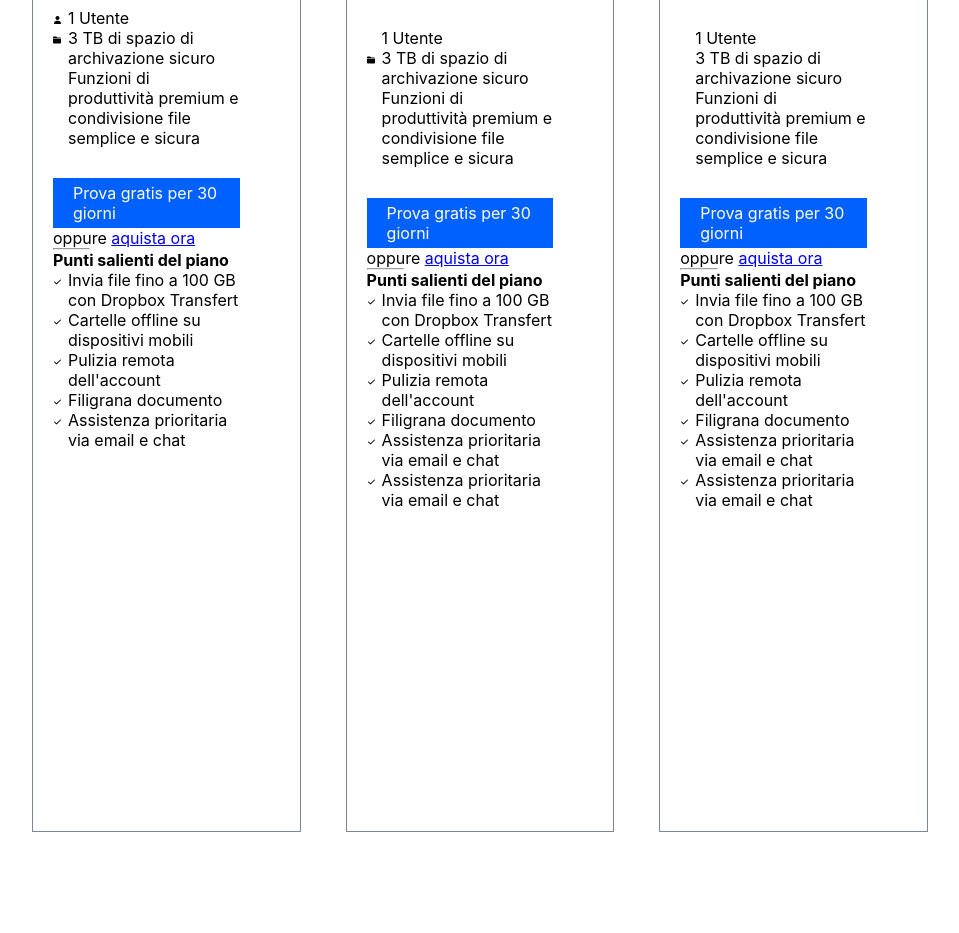
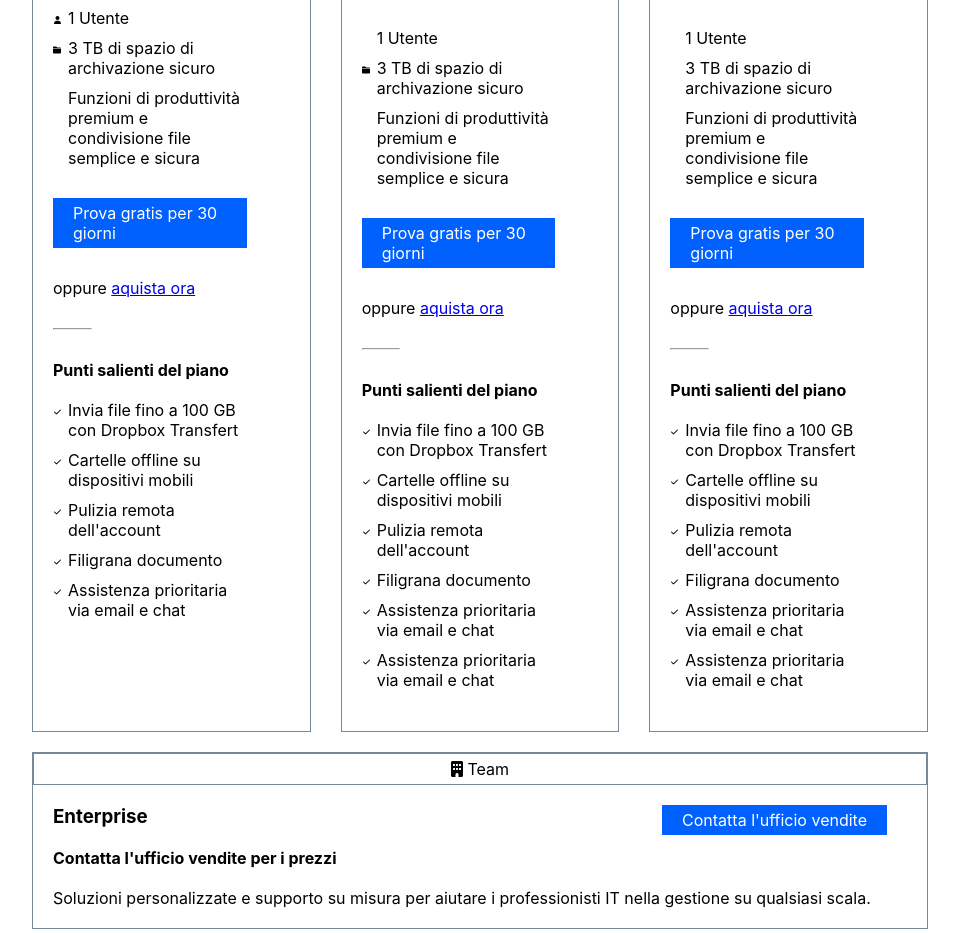
Before and after one commit to AbdelhamidAyadi/htmlcss-dropbox, a plain HTML site: page index.html in a window 1280 px wide. Shown: the part 1133-2066 px from the top of the page, without its empty margins (160-1119 px from the left). Before the commit the page ends 1969 px from the top, so only its background shows below. Drawn offline with Linux system fonts and the light colour scheme.

Commit message:
Sezione piani Dropbox

```diff
--- a/assets/css/style.css
+++ b/assets/css/style.css
@@ -11,7 +11,7 @@
 }
 
 .clearfix::after{
-    content: "";
+    content: " ";
     display: table;
     clear: both;
 }
@@ -33,11 +33,13 @@ nav li a{
     display: inline-block;
     float: right;
 
+
 }
 .menu-left{
     margin-top: 15px;
     display: inline-block;
     float: left;
+
 }
 
 nav{
@@ -75,7 +77,7 @@ nav .button{
 .text-section1{
     display: inline-block;
     width: 30%;
-    float: left;
+
     text-align: left;
     height: 350px;
 }
@@ -143,9 +145,15 @@ h1{
     text-align: center;
     margin-top: 100px;
 }
+.section-2 li{
+    margin: 10px 0;
+}
 
 h3{
     margin: 20px 0px;
+}
+h4{
+    margin-bottom: 20px;
 }
 .price{
     font-weight: bold;
@@ -166,9 +174,9 @@ h3{
     text-align: left;
 }
 .container-columns{
-    width: 70%;
     display: inline-block;
     text-align: center;
+    width: 70%;
     margin-top: 100px;
 
 }
@@ -180,31 +188,68 @@ h3{
 
 .column-1{
     display: inline-block;
-    height: 1000px;
-    width: calc(30%);
+    min-height: 900px;
+    width: calc((100%/3) - 20px);
+    border: lightslategray 1px solid;
+    float: left;
+
+
+}
+.column-2{
+    display: inline-block;
+    min-height: 900px;
+    width: calc((100%/3) - 20px);
+    border: lightslategray 1px solid;
+    margin: 0 30px;
+    float: left;
+}
+.column-3{
+    display: inline-block;
+    min-height: 900px;
+    width: calc((100%/3) - 20px);
     border: lightslategray 1px solid;
     float: left;
 
 }
-.column-2{
+
+.row-section2 {
+
+}
+
+.row-container2{
+    border: lightslategrey 1px solid;
+    width: 100%;
+    margin-top: 20px;
+    float: left;
+}
+.container-row{
+    margin: 0 20px;
+}
+.container-row .button{
+    float: right;
+    margin: 0 20px;
+    margin-top: 20px;
+}
+.container-row p{
+    margin-bottom: 20px;
+}
+
+.row-container2 h3{
     display: inline-block;
-    height: 1000px;
-    width: calc(30%);
+
+}
+.top-row{
+
     border: lightslategray 1px solid;
-    float: left;
-    margin-left: 5%;
-}
-.column-3{
-    display: inline-block;
-    height: 1000px;
-    width: calc(30%);
-    border: lightslategray 1px solid;
-    float: left;
-    margin-left: 5%;
+    padding: 5px;
+    text-align: center;
+
+
 }
 .top{
     border: lightslategray 1px solid;
     padding: 5px;
+    text-align: center;
 }
 
 .container-columns li{
@@ -220,16 +265,17 @@ h3{
     display: inline-block;
     color: white;
     padding: 5px 20px;
+    margin-bottom:  30px;
 }
 .container-columns .button a{
     color: white;
-
 }
 .container-columns .button a{
     text-decoration: none;
 }
 .container-columns hr{
     width: 20%;
+    margin: 30px 0;
 }
 .container-columns li{
 list-style-type: none;
--- a/index.html
+++ b/index.html
@@ -14,7 +14,7 @@
 <body>
 <header>
     <nav>
-    <div class="menu-left">
+    <div class="menu-left clearfix">
         <ul>
             <li>
                 <img src="./assets/img/logo-small.png" alt="">
@@ -31,7 +31,7 @@
         </ul>
 
     </div>
-    <div class="menu-right">
+    <div class="menu-right clearfix">
         <ul>
             <li>
                 <a href="">Supporto</a>
@@ -55,7 +55,7 @@
 
         <div class="container-section1 centered">
             <h1>Tutto ciò che ti serve per il lavoro,<br> in un unico posto</h1>
-        <div class="text-section1 clearfix">
+        <div class="text-section1 clearfix ">
             <p>
                 Finalmente tutti i tuoi strumenti, contenuti e collaboratori sono accessibili dallo stesso posto. Dropbox Business è più di uno spazio di archiviazione sicuro: è un modo intelligente e integrato per ottimizzare il flusso di lavoro esistente.
             </p>
@@ -85,13 +85,13 @@
          </div>
          <div class="container-columns">
 
-            <div class="column-1">
+            <div class="column-1 clearfix ">
                 <div class="top">
                     <i class="fa-solid fa-user"></i>
                     <span>Singolo</span>
                 </div>
 
-                <div class="container-columns">
+                <div class="container-columns ">
 
                     <h3>Professional</h3>
                     <p class="price">19,99 &euro;</p>
@@ -122,13 +122,13 @@
                 </div>
 
             </div>
-            <div class="column-2">
+            <div class="column-2 clearfix">
                 <div class="top">
                     <i class="fa-solid fa-building"></i>
                     <span>Team</span>
                 </div>
 
-                <div class="container-columns">
+                <div class="container-columns ">
                     <h3>Standard</h3>
                 <p class="price">19,99 &euro;</p>
                 <span class="light-grey">/utente/mese, a partire da 3 utenti</span>
@@ -140,7 +140,7 @@
                 <div class="button">
                     <a href="#">Prova gratis per 30 giorni</a>
                 </div>
-                <div>
+                <div >
                     <span>oppure <a href="#">aquista ora</a> </span>
                 </div>
                 <hr>
@@ -159,12 +159,12 @@
                 </div>
 
             </div>
-            <div class="column-3">
+            <div class="column-3 clearfix ">
                 <div class="top">
                     <i class="fa-solid fa-building"></i>
                     <span>Team</span>
                 </div>
-                <div class="container-columns">
+                <div class="container-columns ">
                     <h3>Advanced</h3>
                 <p class="price">19,99 &euro;</p>
                 <span class="light-grey">/utente/mese, a partire da 3 utenti</span>
@@ -195,8 +195,40 @@
 
 
 
+
             </div>
+            <div class="row-container2">
+
+                <div class="top-row">
+                    <i class="fa-solid fa-building"></i>
+                    <span>Team</span>
+                </div>
+                <div class="container-row">
+                    <h3>
+                        Enterprise
+                    </h3>
+                    <div class="button">
+                        <a href="#">Contatta l'ufficio vendite
+                        </a>
+                    </div>
+                    <h4>
+                        Contatta l'ufficio vendite per i prezzi
+                    </h4>
+                    <p>
+                        Soluzioni personalizzate e supporto su misura per aiutare i professionisti IT nella gestione su qualsiasi scala.
+                    </p>
+
+                </div>
+
+
+            </div>
+
         </div>
+
+
+
+    </div>
+
     </section>
 
 
```
